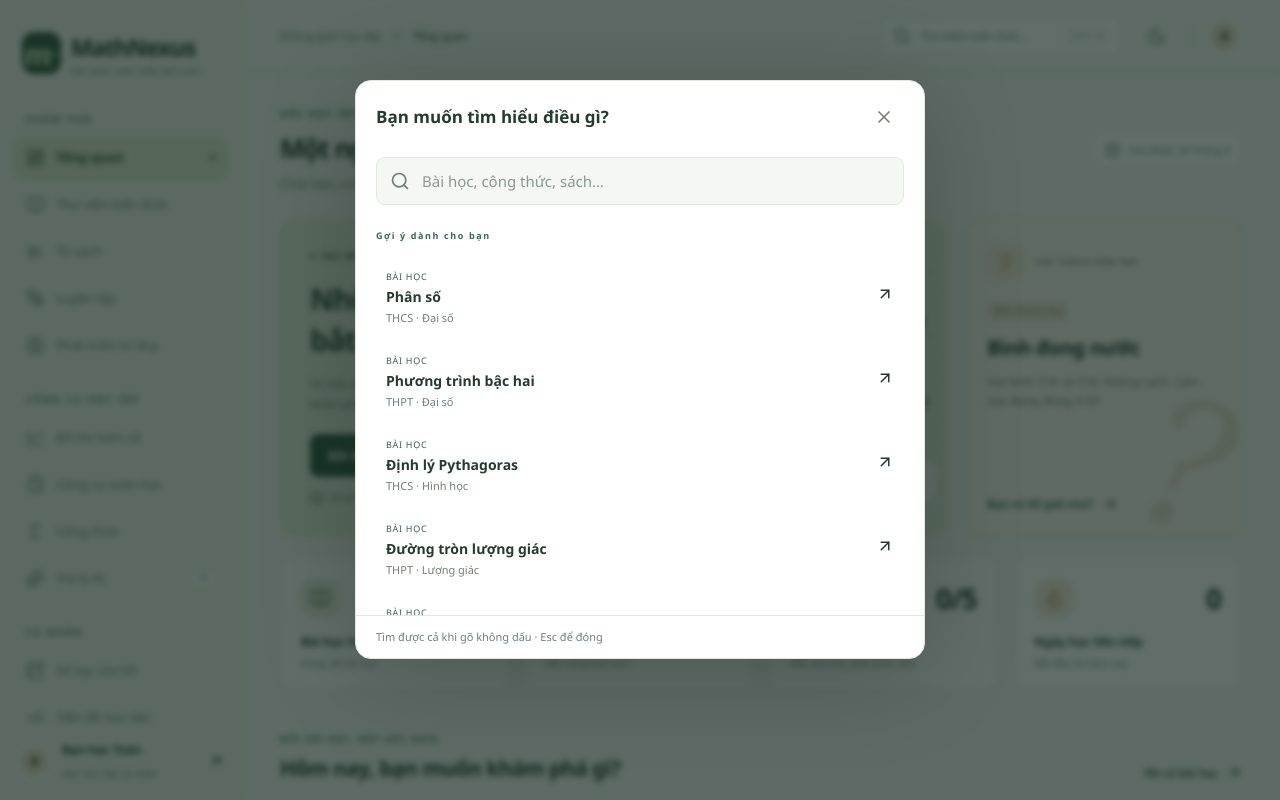
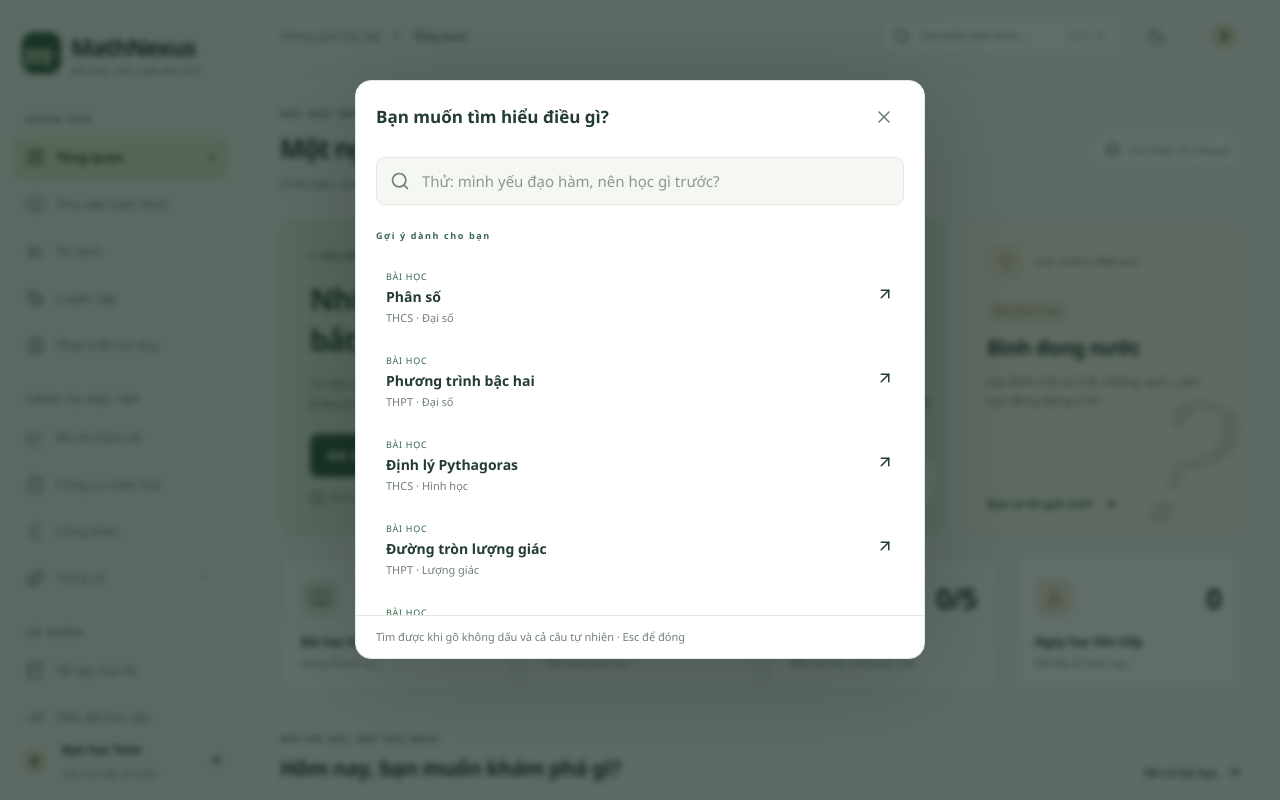
Before and after one commit to koko999-tien/mathnexus, a React (Vite) app: page / in a window 1280 px wide. Both pictures are taken after a click on the button "Tìm kiếm". Shown: the top 800 px of the page. Built offline with nearby package versions, Linux system fonts and the light colour scheme.

Commit message:
Rank global search results and hand questions to AI

```diff
--- a/src/components/ui/SearchDialog.tsx
+++ b/src/components/ui/SearchDialog.tsx
@@ -1,32 +1,106 @@
-import { useState } from 'react';
+import { useMemo, useState } from 'react';
 import { Link } from 'react-router-dom';
-import { ArrowUpRight, Search } from 'lucide-react';
+import { ArrowUpRight, Search, Sparkles } from 'lucide-react';
 import { LESSONS } from '../../data/lessons';
-import { FORMS } from '../../data/formulas';
-import { BOOKS } from '../../data/books';
 import { NAVIGATION } from '../../data/navigation';
-import { matchesSearch } from '../../utils/search';
+import { scoreSearch } from '../../utils/search';
+import { searchKnowledge } from '../../utils/knowledgeSearch';
 import { Modal } from './Modal';
 
-const ITEMS = [
-  ...LESSONS.map(l => ({ title: l.t, detail: `${l.lv} · ${l.cat}`, type: 'Bài học', to: `/lesson/${l.id}`, keywords: l.cat })),
-  ...FORMS.map(f => ({ title: f.name, detail: f.cat, type: 'Công thức', to: `/formula/${f.id}`, keywords: f.q.join(' ') })),
-  ...BOOKS.map(b => ({ title: b.t, detail: b.lv, type: 'Sách', to: `/book/${b.id}`, keywords: b.why })),
-  ...NAVIGATION.map(n => ({ title: n.label, detail: n.group, type: 'Trang', to: n.to, keywords: '' })),
-];
+const SUGGESTIONS = LESSONS.slice(0, 5).map(item => ({
+  title: item.t,
+  detail: `${item.lv} · ${item.cat}`,
+  type: 'Bài học',
+  to: `/lesson/${item.id}`,
+}));
 
 export function SearchDialog({ onClose }: { onClose: () => void }) {
   const [query, setQuery] = useState('');
-  const results = query.trim() ? ITEMS.filter(item => matchesSearch(`${item.title} ${item.detail} ${item.keywords}`, query)).slice(0, 24) : ITEMS.slice(0, 5);
+  const trimmed = query.trim();
+
+  const results = useMemo(() => {
+    if (!trimmed) return SUGGESTIONS;
+
+    const knowledge = searchKnowledge(trimmed, 16).map(item => ({
+      title: item.title,
+      detail: item.detail,
+      type: item.type,
+      to: item.to,
+      score: item.score,
+    }));
+
+    const pages = NAVIGATION
+      .map(item => ({
+        title: item.label,
+        detail: item.group,
+        type: 'Trang',
+        to: item.to,
+        score: scoreSearch(
+          {
+            title: item.label,
+            detail: item.group,
+            keywords: 'mathnexus điều hướng trang chức năng toán học',
+          },
+          trimmed,
+        ),
+      }))
+      .filter(item => item.score > 0);
+
+    return [...knowledge, ...pages]
+      .sort((a, b) => b.score - a.score || a.title.localeCompare(b.title, 'vi'))
+      .slice(0, 18);
+  }, [trimmed]);
+
+  const aiHref = trimmed ? `/ai?q=${encodeURIComponent(trimmed)}` : '/ai';
+
   return (
     <Modal title="Bạn muốn tìm hiểu điều gì?" onClose={onClose}>
-      <div className="search-field"><Search size={20} /><input autoFocus aria-label="Tìm kiếm toàn bộ MathNexus" placeholder="Bài học, công thức, sách…" value={query} onChange={e => setQuery(e.target.value)} /></div>
+      <div className="search-field">
+        <Search size={20} />
+        <input
+          autoFocus
+          aria-label="Tìm kiếm toàn bộ MathNexus"
+          placeholder="Thử: mình yếu đạo hàm, nên học gì trước?"
+          value={query}
+          onChange={event => setQuery(event.target.value)}
+        />
+      </div>
+
       <div className="search-results">
-        <p className="eyebrow">{query ? `${results.length} kết quả phù hợp` : 'Gợi ý dành cho bạn'}</p>
-        {results.map(item => <Link key={item.to} to={item.to} onClick={onClose} className="search-result"><div><span className="search-type">{item.type}</span><strong>{item.title}</strong><small>{item.detail}</small></div><ArrowUpRight size={18} /></Link>)}
-        {!results.length && <div className="empty-state"><Search size={30} /><h3>Chưa tìm thấy nội dung</h3><p>Thử một từ khóa ngắn hơn, như “đạo hàm” hoặc “hình học”.</p></div>}
+        <p className="eyebrow">{trimmed ? `${results.length} kết quả được xếp theo độ phù hợp` : 'Gợi ý dành cho bạn'}</p>
+
+        {results.map(item => (
+          <Link key={item.to} to={item.to} onClick={onClose} className="search-result">
+            <div>
+              <span className="search-type">{item.type}</span>
+              <strong>{item.title}</strong>
+              <small>{item.detail}</small>
+            </div>
+            <ArrowUpRight size={18} />
+          </Link>
+        ))}
+
+        {trimmed && (
+          <Link to={aiHref} onClick={onClose} className="search-result">
+            <div>
+              <span className="search-type">AI</span>
+              <strong>Hỏi MathNexus AI về “{trimmed}”</strong>
+              <small>Gemini sẽ dùng các bài học, công thức và sách liên quan làm ngữ cảnh.</small>
+            </div>
+            <Sparkles size={18} />
+          </Link>
+        )}
+
+        {!results.length && trimmed && (
+          <div className="empty-state">
+            <Search size={30} />
+            <h3>Chưa có mục nào khớp trực tiếp</h3>
+            <p>Bạn vẫn có thể chuyển nguyên câu hỏi sang MathNexus AI ngay bên dưới.</p>
+          </div>
+        )}
       </div>
-      <p className="dialog-hint">Tìm được cả khi gõ không dấu · Esc để đóng</p>
+
+      <p className="dialog-hint">Tìm được khi gõ không dấu và cả câu tự nhiên · Esc để đóng</p>
     </Modal>
   );
 }
```
